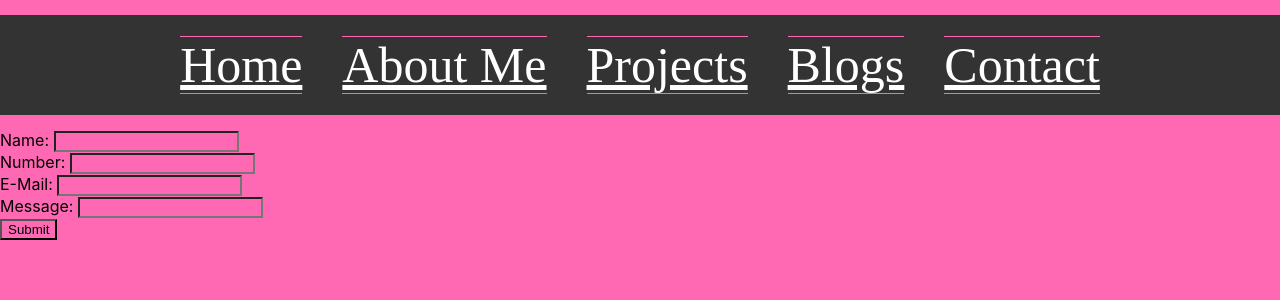
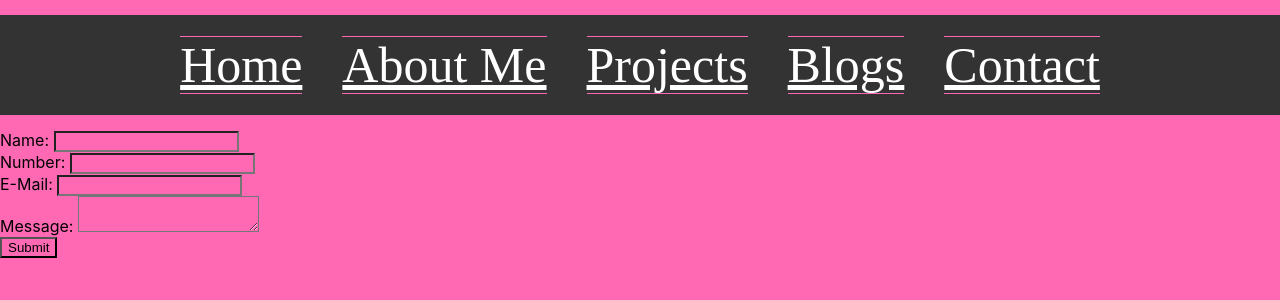
Before and after one commit to ghaxhaj/granits-website, a React (Create React App) app: page /contact in a window 1280 px wide. Shown: the top 300 px of the page. Built offline with nearby package versions, Linux system fonts and the light colour scheme.

Commit message:
added email server + fix node/npm packages

```diff
--- a/package.json
+++ b/package.json
@@ -6,6 +6,7 @@
     "@testing-library/jest-dom": "^4.2.4",
     "@testing-library/react": "^9.3.2",
     "@testing-library/user-event": "^7.1.2",
+    "emailjs-com": "^2.6.3",
     "react": "^16.13.1",
     "react-dom": "^16.13.1",
     "react-router-dom": "^5.2.0",
--- a/public/index.html
+++ b/public/index.html
@@ -1,6 +1,15 @@
 <!DOCTYPE html>
 <html lang="en">
   <head>
+    <script type="text/javascript" src="https://cdn.jsdelivr.net/npm/emailjs-com@2.4.0/dist/email.min.js"/>
+      <script type="text/javascript">
+         (function(){
+            emailjs.init("%REACT_APP_EMAILJS_user_IL9lr2nt8XPG23hR5A284%");
+         })();
+      </script>
+
+
+
     <meta charset="utf-8" />
     <link rel="icon" href="%PUBLIC_URL%/favicon.ico" />
     <meta name="viewport" content="width=device-width, initial-scale=1" />
--- a/src/components/Contact.js
+++ b/src/components/Contact.js
@@ -1,4 +1,6 @@
 import React from "react"
+import { init } from "emailjs"
+
 
 class Contact extends React.Component{
 
@@ -14,17 +16,30 @@ class Contact extends React.Component{
     //    .then(console.log(this.state))
     }
 
+    handleSubmit = (event) => {
+      emailjs.send('ghaxhaj@fordham.edu', 'template_t3473fj', this.state)
+      .then(console.log("Your Email has been Sent"))
+    }
 
     render(){
         return(
             <div>
                 {/* {console.log(this.state)} */}
-                <form action= "matildo:ghaxhaj@fordham.edu" method= "POST" enctype= "multipart/form-data">
+                <script type="text/javascript"
+                    src="https://cdn.jsdelivr.net/npm/emailjs-com@2/dist/email.min.js">
+                </script>
+                <script type="text/javascript">
+                {function(){
+                emailjs.init("user_IL9lr2nt8XPG23hR5A284");
+                }}
+                </script>
+
+                <form>
                     Name: <input type="text" name="name" onChange = {this.eventHandler}></input><br></br>
                     Number: <input type="text" name="number" onChange = {this.eventHandler}></input><br></br>
-                    E-Mail: <input type="text" name="email" onChange = {this.eventHandler}></input><br></br>
-                    Message: <input type="textArea" name="message" onChange = {this.eventHandler}></input><br></br>
-                    <input type="submit" name="submit" value="Submit"></input>
+                    E-Mail: <input type="email" name="email" onChange = {this.eventHandler}></input><br></br>
+                    Message: <textarea type="text" name="message" onChange = {this.eventHandler}></textarea><br></br>
+                    <button type = "submit" onClick = {this.handleSubmit}>Submit</button>
                     </form>
             </div>
         )
```
Also changed, not shown: 1 other file (tests, documents, lock files or other folders).
